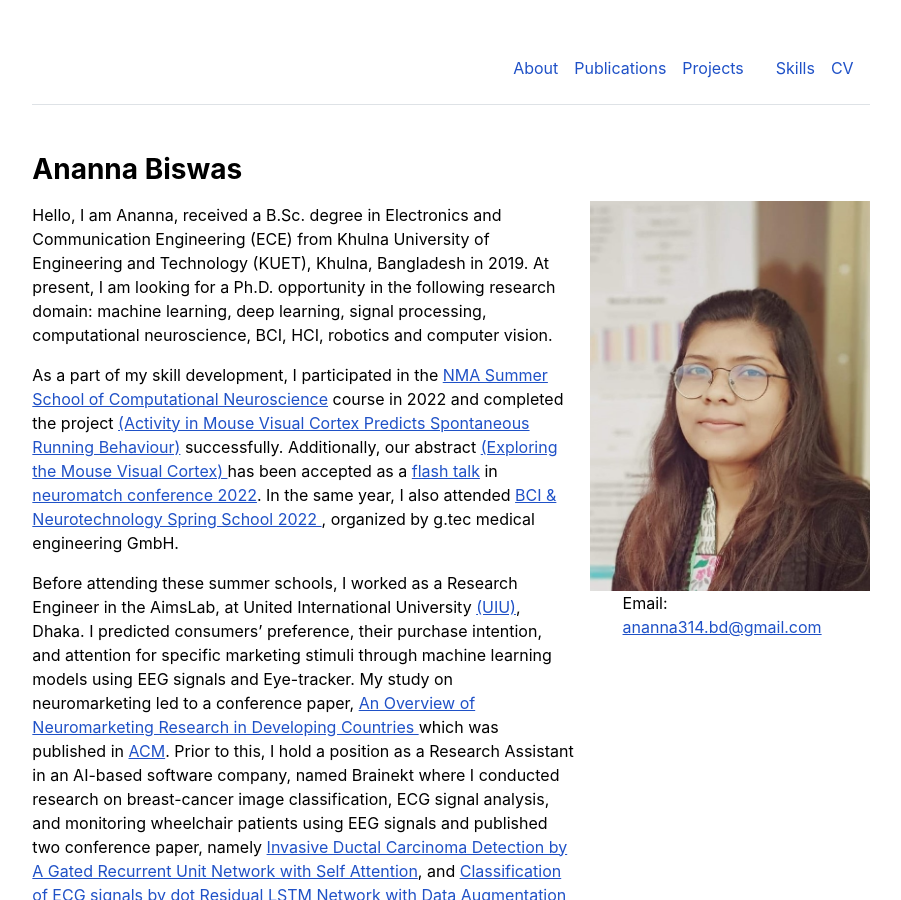
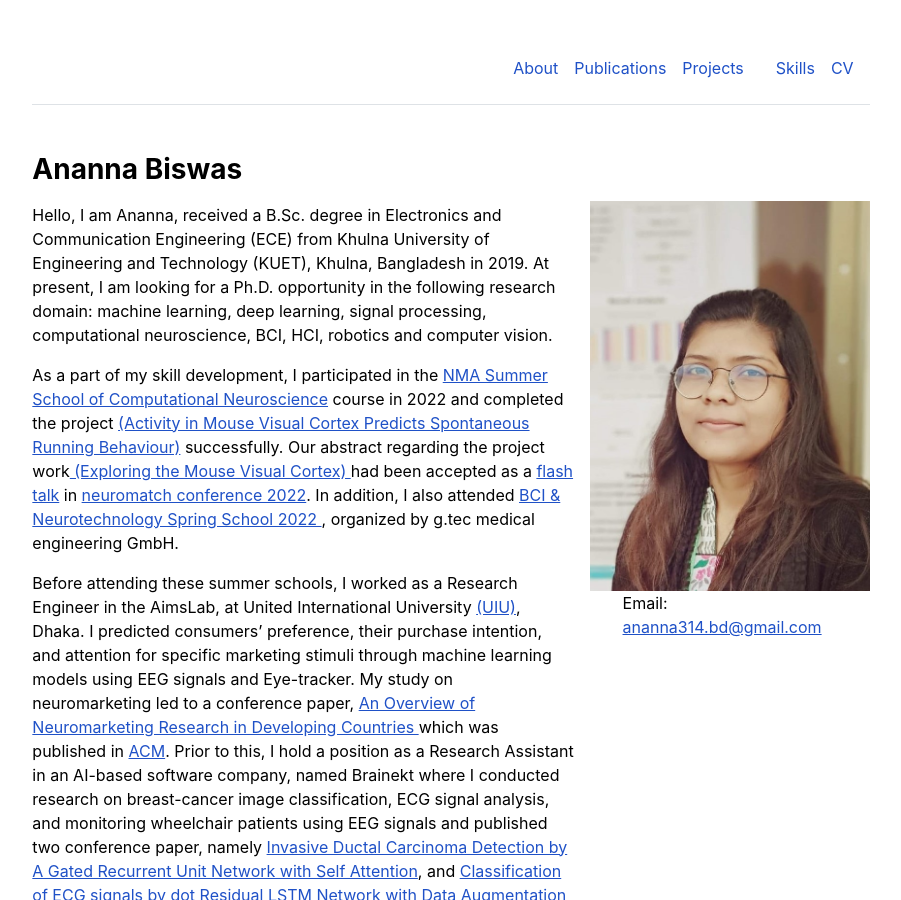
Before and after one commit to Anannabiswas/anannabiswas.github.io, a Jekyll site: the page built from index.md, in a window 1280 px wide and 900 px high. Shown: the whole window, without its empty margins (189-1090 px from the left). Built offline with Jekyll 4.4.1, drawn with Linux system fonts in a browser that asks for light colours.

Commit message:
Update index.md

```diff
--- a/index.md
+++ b/index.md
@@ -10,9 +10,9 @@ title: "Ananna Biswas | About"
 
  As a part of my skill development, I participated in the <a href = "https://compneuro.neuromatch.io/tutorials/intro.html" target="_blank">NMA Summer School of
  Computational Neuroscience</a> course in 2022 and completed the project <a href = "https://anannabiswas.github.io/projects" target="_blank"> (Activity in Mouse Visual
- Cortex Predicts Spontaneous Running Behaviour)</a> successfully. Additionally, our abstract <a href =                                                                "https://www.reddit.com/r/neuromatch/comments/xo3w0x/ananna_biswas_exploring_the_mouse_visual_cortex/" target="_blank"> (Exploring the Mouse Visual Cortex) </a> has been
+ Cortex Predicts Spontaneous Running Behaviour)</a> successfully. Our abstract regarding the project work<a href =                                                          "https://www.reddit.com/r/neuromatch/comments/xo3w0x/ananna_biswas_exploring_the_mouse_visual_cortex/" target="_blank"> (Exploring the Mouse Visual Cortex) </a> had been
  accepted as a <a href = "https://www.world-wide.org/neuromatch-5.0/exploring-mouse-visual-cortex-64b9e2db/nmc-video.mp4" target= "blank">flash talk</a> in <a href=
- "https://conference.neuromatch.io/"> neuromatch conference 2022</a>. In the same year, I also attended <a href ="https://www.gtec.at/spring-school-2022/"
+ "https://conference.neuromatch.io/"> neuromatch conference 2022</a>. In addition, I also attended <a href ="https://www.gtec.at/spring-school-2022/"
  target="_blank">BCI & Neurotechnology Spring School 2022 </a>, organized by g.tec medical engineering GmbH.
 
  Before attending these summer schools, I worked as a Research Engineer in the AimsLab, at United International University <a href = "https://www.uiu.ac.bd/">(UIU)</a>,
```
